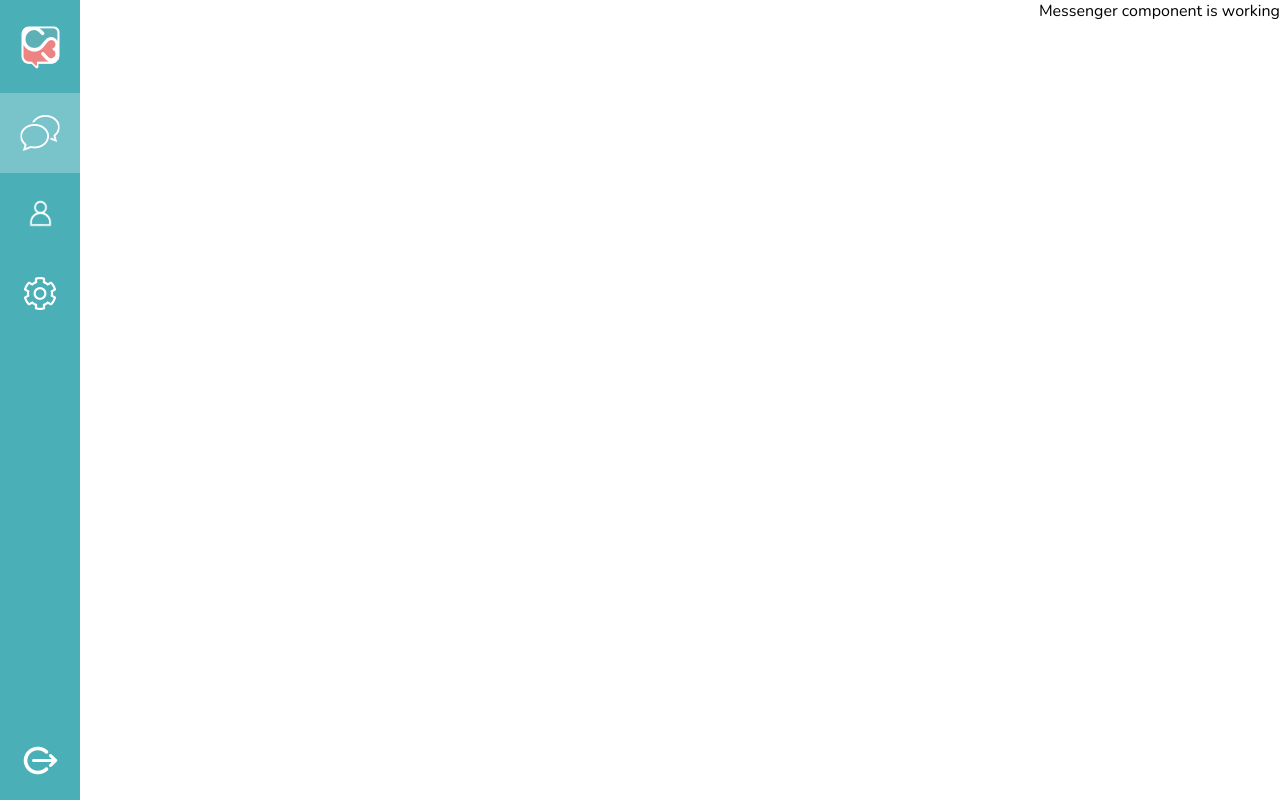
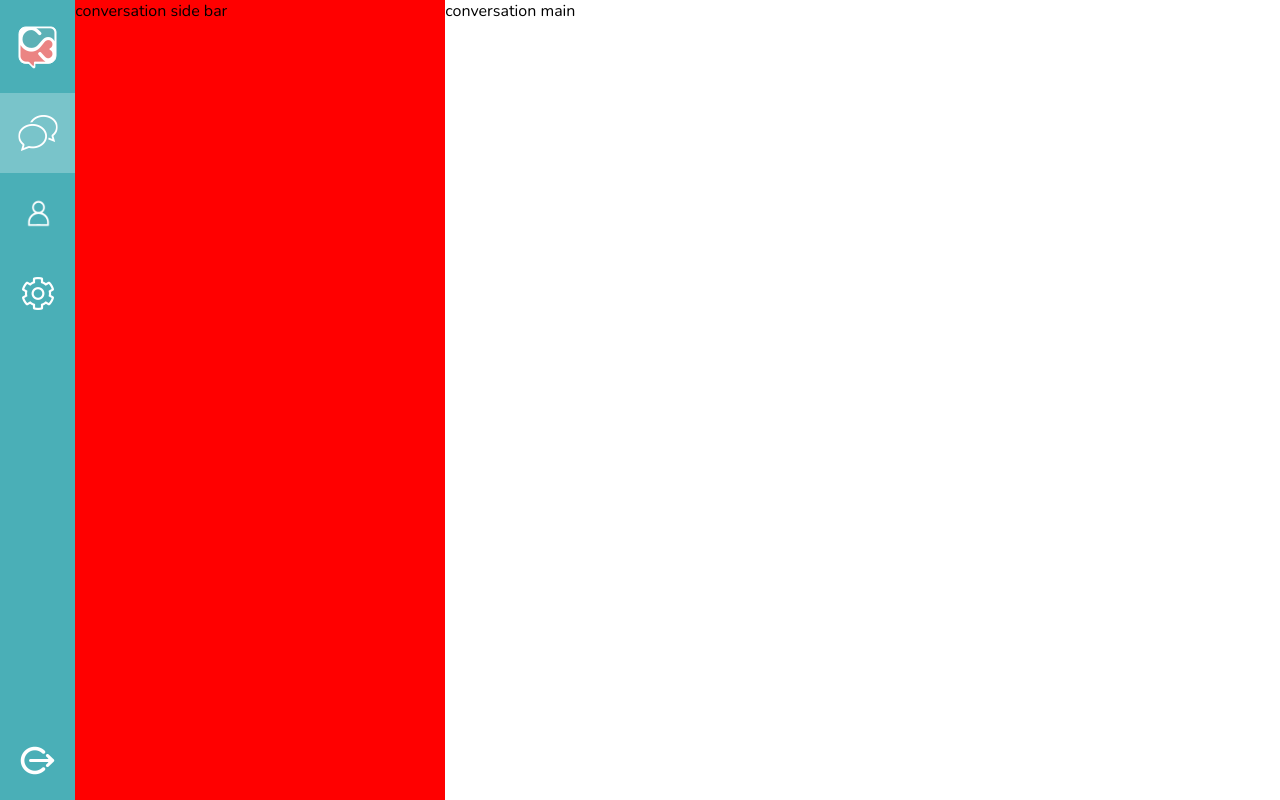
Before and after one commit to progtarek/react_care, a React (Create React App) app: page /messenger in a window 1280 px wide. Built offline with nearby package versions, Linux system fonts and the light colour scheme.

Commit message:
[Messenger] add messenger layout

```diff
--- a/src/modules/layout/Layout.styles.jsx
+++ b/src/modules/layout/Layout.styles.jsx
@@ -53,6 +53,7 @@ export const LayoutContainer = styled.div`
   height: 100vh;
   display: flex;
   justify-content: space-between;
+  overflow: hidden;
 `;
 
 export const NavContainer = styled.div`
--- a/src/modules/messenger/Messenger.component.jsx
+++ b/src/modules/messenger/Messenger.component.jsx
@@ -1,5 +1,15 @@
 import React from 'react';
+import ConversationSidebar from './components/conversation-sidebar/ConversationSidebar.component';
+import ConversationThread from './components/conversation-thread/ConversationThread.component';
+import { MessengerContainer } from './Messenger.styles';
 
-export default function Messenger() {
-  return <div>Messenger component is working</div>;
-}
+const Messenger = () => {
+  return (
+    <MessengerContainer id='messenger'>
+      <ConversationSidebar />
+      <ConversationThread />
+    </MessengerContainer>
+  );
+};
+
+export default Messenger;
--- /dev/null
+++ b/src/modules/messenger/Messenger.styles.jsx
@@ -0,0 +1,7 @@
+import styled from 'styled-components';
+
+export const MessengerContainer = styled.section`
+  display: flex;
+  flex-direction: row;
+  width: 100%;
+`;
--- /dev/null
+++ b/src/modules/messenger/components/conversation-sidebar/ConversationSidebar.component.jsx
@@ -0,0 +1,12 @@
+import React from 'react';
+import { ConversationSidebarContainer } from './ConversationSidebar.styles';
+
+const ConversationSidebar = () => {
+  return (
+    <ConversationSidebarContainer>
+      conversation side bar
+    </ConversationSidebarContainer>
+  );
+};
+
+export default ConversationSidebar;
--- /dev/null
+++ b/src/modules/messenger/components/conversation-sidebar/ConversationSidebar.styles.jsx
@@ -0,0 +1,9 @@
+import styled from 'styled-components';
+import { DESKTOP_SIDEBAR_WIDTH } from '../../../../shared/styles/variables';
+
+export const ConversationSidebarContainer = styled.section`
+  display: flex;
+  height: 100vh;
+  width: ${DESKTOP_SIDEBAR_WIDTH};
+  background-color: red;
+`;
--- /dev/null
+++ b/src/modules/messenger/components/conversation-thread/ConversationThread.component.jsx
@@ -0,0 +1,10 @@
+import React from 'react';
+import { ConversationThreadContainer } from './ConversationThread.styles';
+
+const ConversationThread = () => {
+  return (
+    <ConversationThreadContainer>conversation main</ConversationThreadContainer>
+  );
+};
+
+export default ConversationThread;
--- /dev/null
+++ b/src/modules/messenger/components/conversation-thread/ConversationThread.styles.jsx
@@ -0,0 +1,5 @@
+import styled from 'styled-components';
+
+export const ConversationThreadContainer = styled.section`
+  flex: 1 0;
+`;
--- a/src/shared/styles/variables.jsx
+++ b/src/shared/styles/variables.jsx
@@ -1,2 +1,7 @@
+// PALLETTE COLOR
 export const PRIMARY_COLOR = '#4aafb7';
 export const PRIMARY_COLOR_HOVER = '#79c4ca';
+export const PRIMARY_COLOR_DARK = '#5CB1B6';
+
+// DIMENSIONS
+export const DESKTOP_SIDEBAR_WIDTH = '370px';
```
